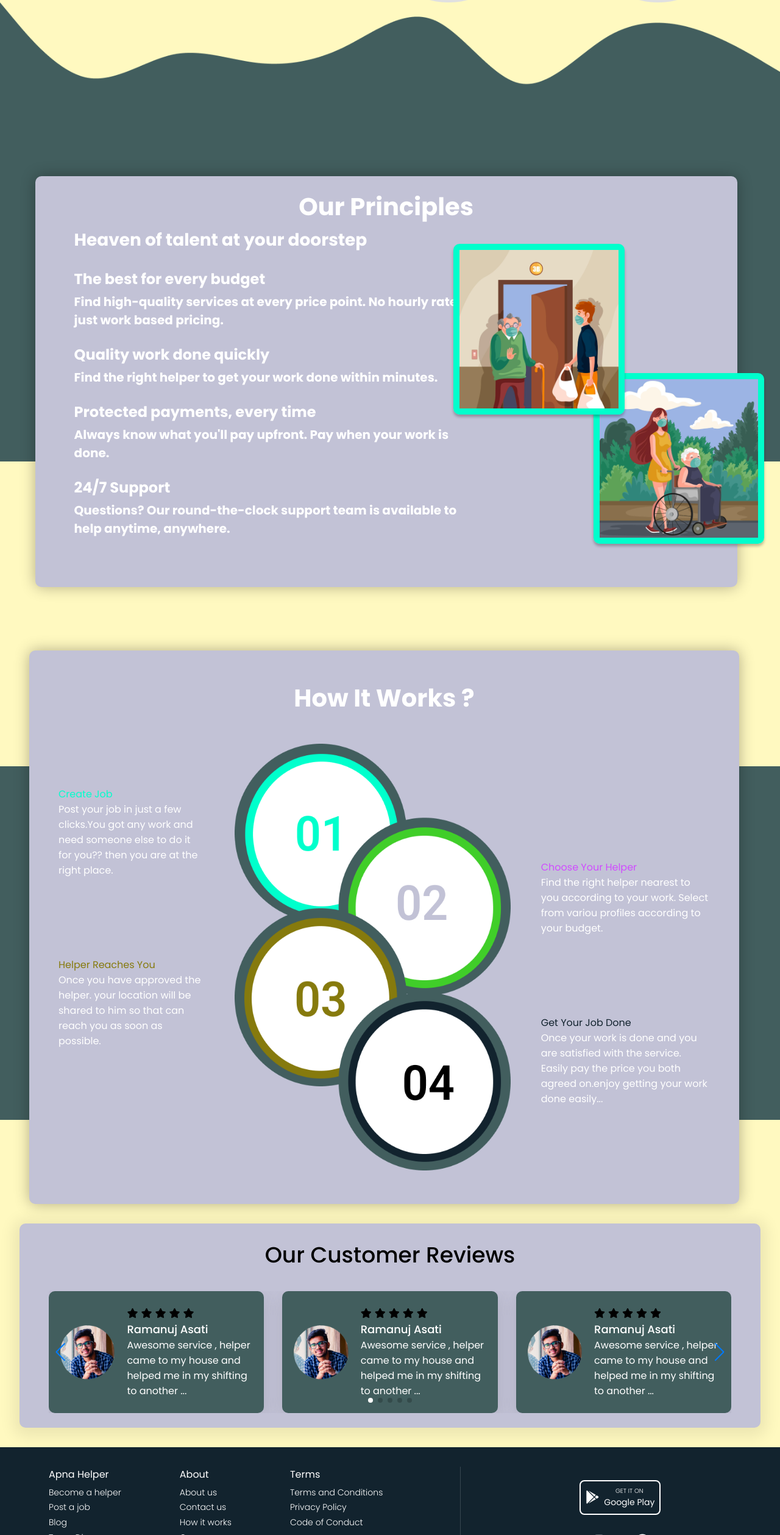
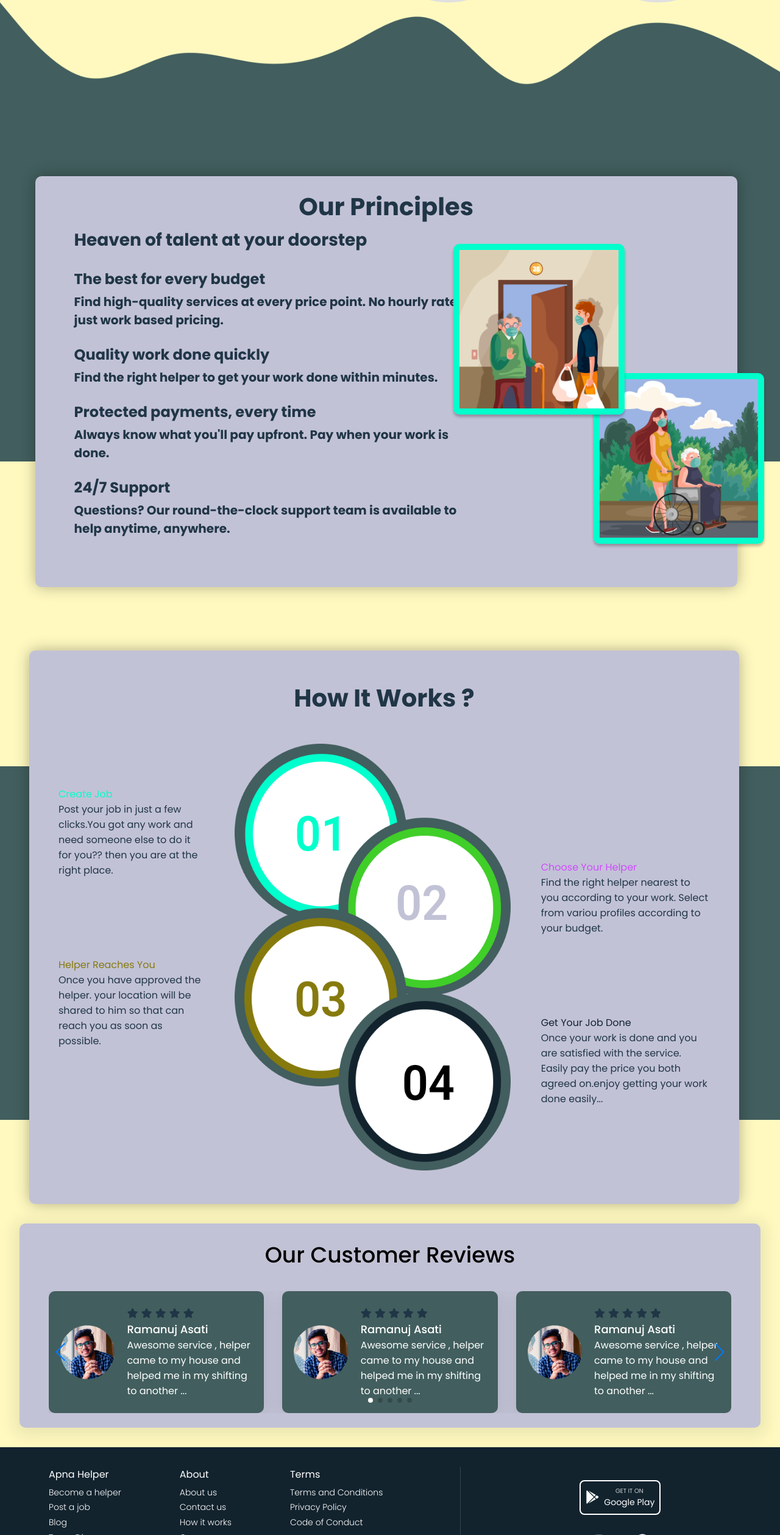
Before and after one commit to Ramanuj-1729/Apna_Helper, a React (Create React App) app in the folder frontend/: page / in a window 1280 px wide. Shown: the part 688-3206 px from the top of the page at 61% size. Built offline with nearby package versions, Linux system fonts and the light colour scheme.

Commit message:
updated homepage font color

```diff
--- a/frontend/src/components/HowItWorks/HowItWorks.module.css
+++ b/frontend/src/components/HowItWorks/HowItWorks.module.css
@@ -1,7 +1,10 @@
+.wrapper{
+    color: var(--font-color);
+}
+
 .heading{
     /* margin-top: 320px; */
     margin-bottom: 45px;
-    color: white;
 }
 .back{
     background-color: var(--footer-color);
@@ -33,11 +36,9 @@ font-size: 40px;
 }
 .para1{
     margin-right: 50px;
-    color: white;
 }
 .para2{
     margin-right: 50px;
-    color: white;
 }
 
 .heading2{
@@ -51,7 +52,6 @@ font-size: 40px;
 }
 .para3{
     margin-left: 50px;
-    color: white;
 }
 .heading4{
     margin-top: 130px;
@@ -60,5 +60,4 @@ font-size: 40px;
 }
 .para4{
         margin-left: 50px;
-            color: white;
 }
--- a/frontend/src/components/OurPrinciples/OurPrinciples.module.css
+++ b/frontend/src/components/OurPrinciples/OurPrinciples.module.css
@@ -1,6 +1,6 @@
 .wrapper {
     background-color: var(--gray-color);
-    color: white;
+    color: var(--font-color);
     width: 90%;
     margin: 2rem 2rem;
     box-shadow: 0px 0px 25px rgba(0, 0, 0, 0.3);
--- a/frontend/src/components/SatifiedCustomerSlider/Slider.jsx
+++ b/frontend/src/components/SatifiedCustomerSlider/Slider.jsx
@@ -10,7 +10,7 @@ const Slider = ({ sliderData }) => {
   const [sliders, setSliders] = useState(sliderData);
 
   return (
-    <>
+    <div className={style.wrapper}>
       <Swiper
         style={{"--swiper-navigation-size": "30px", "--swiper-pagination-color": "#FFF"}}
         slidesPerView={3}
@@ -46,7 +46,7 @@ const Slider = ({ sliderData }) => {
             </SwiperSlide>
           ))}
       </Swiper>
-    </>
+    </div>
   );
 };
 
--- a/frontend/src/components/SatifiedCustomerSlider/Slider.module.css
+++ b/frontend/src/components/SatifiedCustomerSlider/Slider.module.css
@@ -1,3 +1,7 @@
+.wrapper{
+    color: var(--font-color);
+}
+
 .card img {
     width: 30%;
     height: 30%;
```
